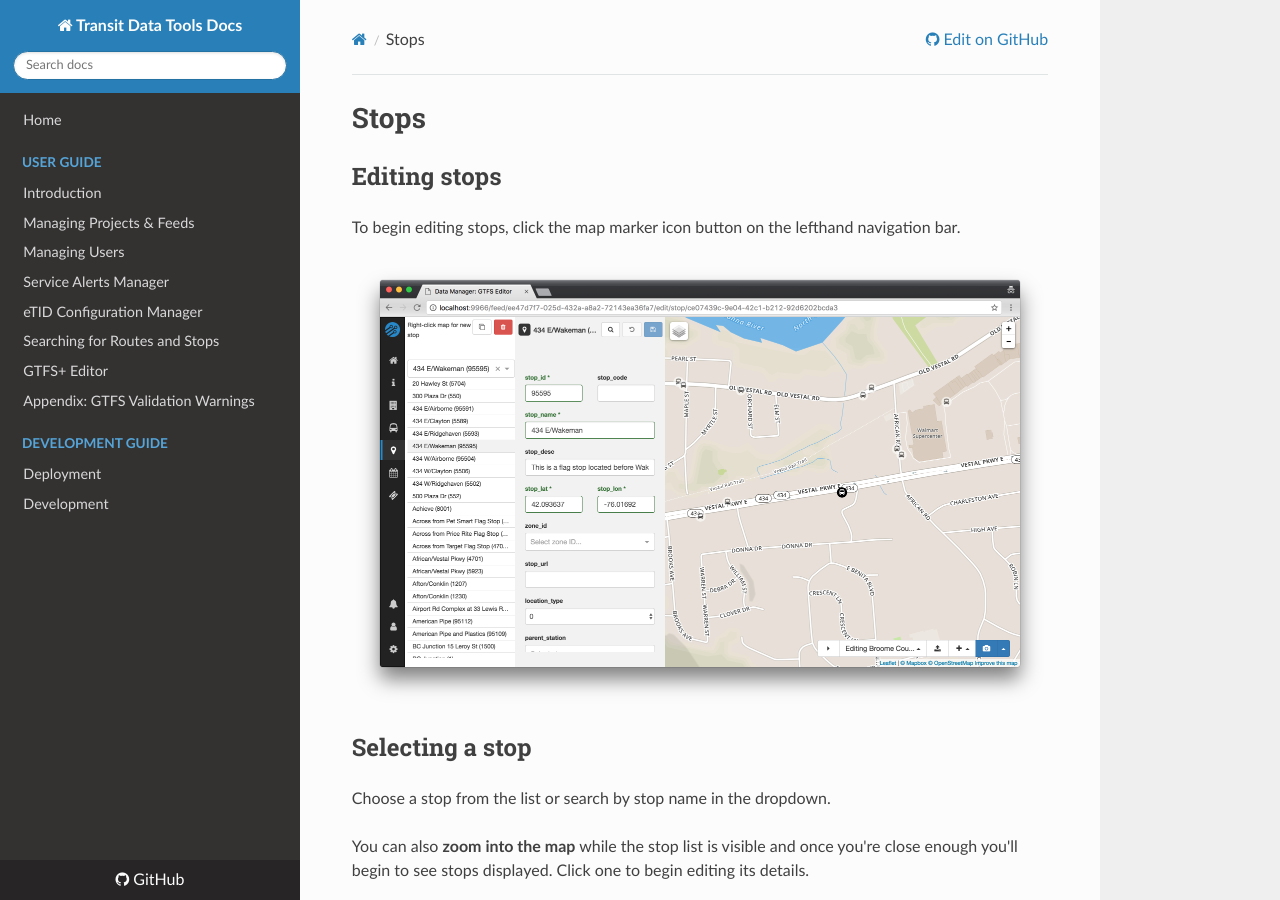
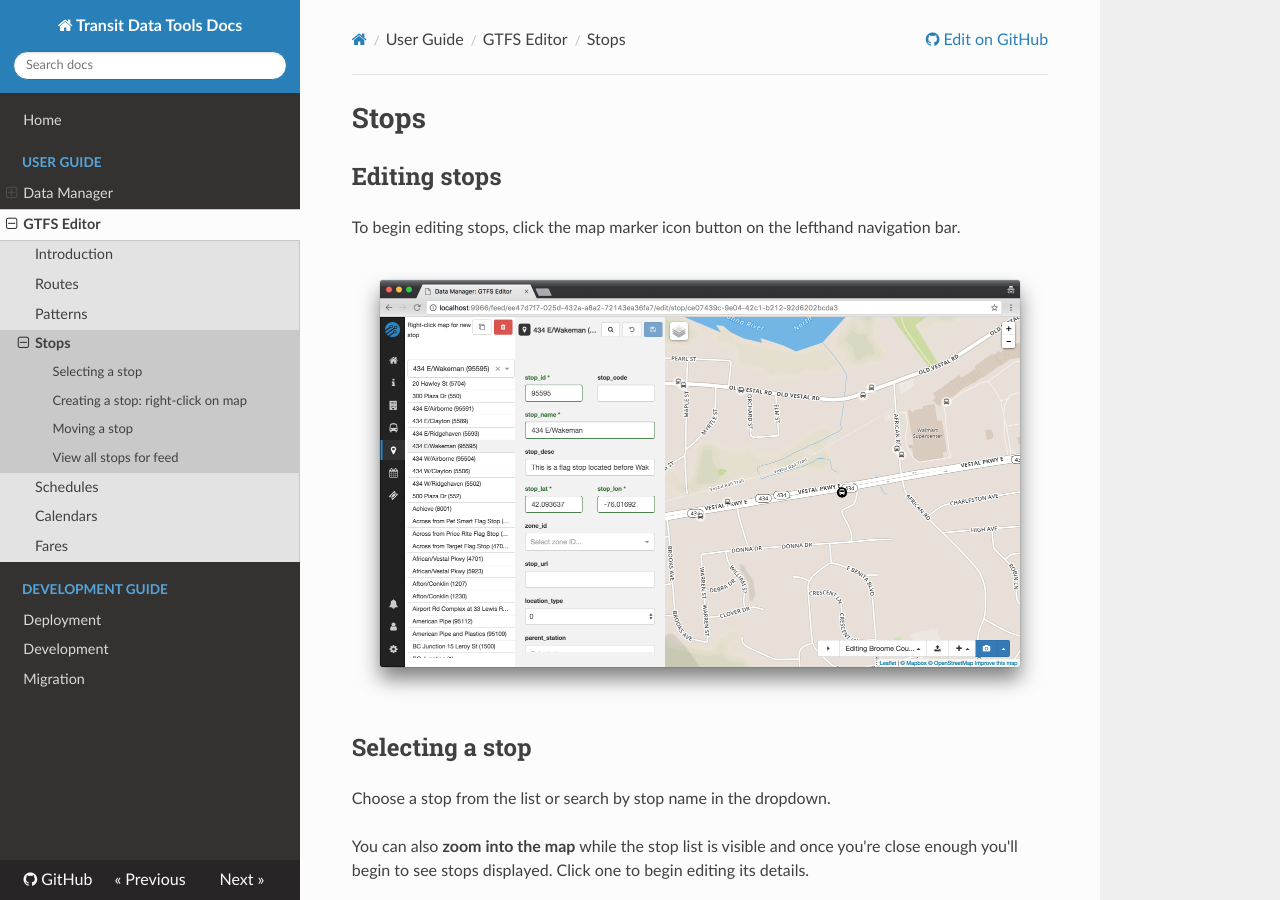
Before and after one commit to wtchen/datatools-ui, an MkDocs documentation site: the page built from docs/user/editor/stops.md, in a window 1280 px wide and 900 px high. Built offline with MkDocs 1.6.1, drawn with Linux system fonts in a browser that asks for light colours; nearby versions of some CDN libraries; old or Windows-style settings are respelled for this version of MkDocs.

Commit message:
docs(mkdocs): update mkdocs.yml to include new GTFS Editor docs

```diff
--- a/mkdocs.yml
+++ b/mkdocs.yml
@@ -1,12 +1,15 @@
 site_name: Transit Data Tools Docs
 site_url: http://mtc-datatools.readthedocs.io
 repo_url: https://github.com/conveyal/datatools-manager
+docs_dir: docs
+site_dir: target/mkdocs
 theme: readthedocs
 extra_css: [style.css]
 
 pages:
 - Home: 'index.md'
 - User Guide:
+  - Data Manager:
     - 'Introduction': 'user/introduction.md'
     - 'Managing Projects & Feeds': 'user/managing-projects-feeds.md'
     - 'Managing Users': 'user/managing-users.md'
@@ -15,6 +18,15 @@ pages:
     - 'Searching for Routes and Stops': 'user/searching-routes-stops.md'
     - 'GTFS+ Editor': 'user/gtfs-plus-editor.md'
     - 'Appendix: GTFS Validation Warnings': 'user/appendix-gtfs-warnings.md'
+  - 'GTFS Editor':
+    - Introduction: 'user/editor/introduction.md'
+    - Routes: 'user/editor/routes.md'
+    - Patterns: 'user/editor/patterns.md'
+    - Stops: 'user/editor/stops.md'
+    - Schedules: 'user/editor/schedules.md'
+    - Calendars: 'user/editor/calendars.md'
+    - Fares: 'user/editor/fares.md'
 - Development Guide:
-    - 'Deployment': 'dev/deployment.md'
-    - 'Development': 'dev/development.md'
+    - Deployment: dev/deployment.md
+    - Development: dev/development.md
+    - Migration: dev/migration.md
```
